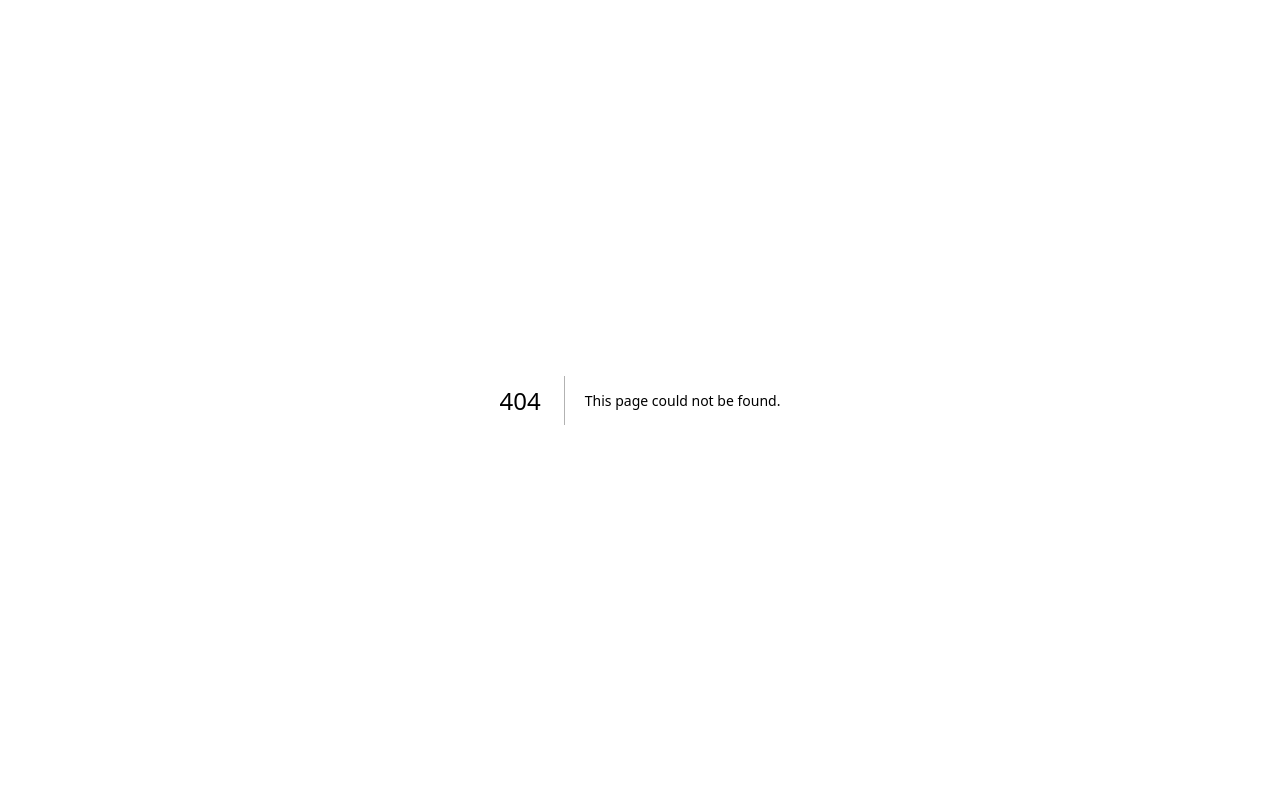
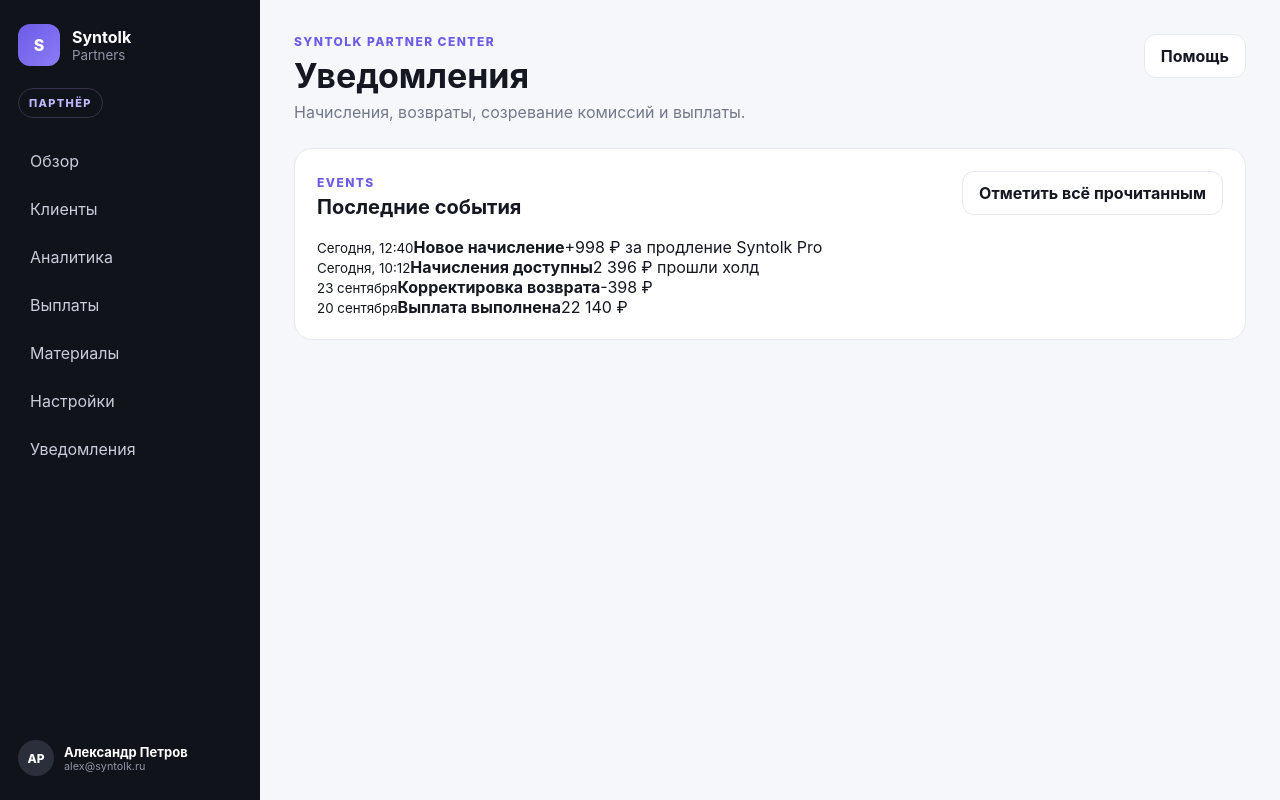
Before and after one commit to syntolkru-prog/Syntolk-partners-panel, a Next.js app: page /partner/notifications in a window 1280 px wide. Before the commit this address had no page. Built offline with nearby package versions, Linux system fonts and the light colour scheme.

Commit message:
feat: complete Refferq utility app/partner/notifications/page.tsx

```diff
--- /dev/null
+++ b/app/partner/notifications/page.tsx
@@ -0,0 +1,3 @@
+import { Shell } from "@/components/shell";import { partnerNav } from "@/lib/navigation";
+const rows=[["Сегодня, 12:40","Новое начисление","+998 ₽ за продление Syntolk Pro"],["Сегодня, 10:12","Начисления доступны","2 396 ₽ прошли холд"],["23 сентября","Корректировка возврата","-398 ₽"],["20 сентября","Выплата выполнена","22 140 ₽"]];
+export default function Page(){return <Shell title="Уведомления" subtitle="Начисления, возвраты, созревание комиссий и выплаты." nav={[...partnerNav,{href:"/partner/notifications",label:"Уведомления"}]} role="ПАРТНЁР"><section className="card"><div className="section-title"><div><span className="eyebrow">EVENTS</span><h2>Последние события</h2></div><button className="button secondary">Отметить всё прочитанным</button></div><div className="notification-list">{rows.map(r=><article className="notification-row" key={r[0]+r[1]}><small>{r[0]}</small><b>{r[1]}</b><span>{r[2]}</span></article>)}</div></section></Shell>}
```
